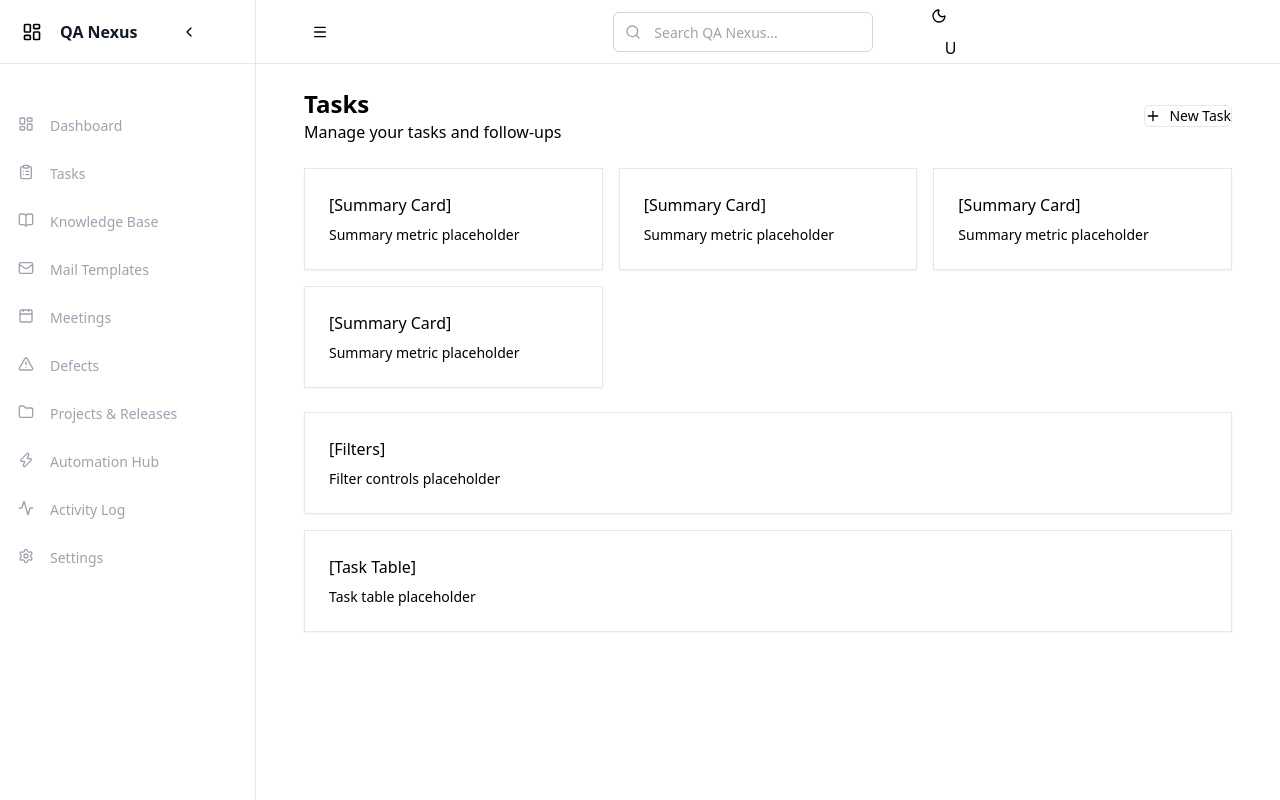
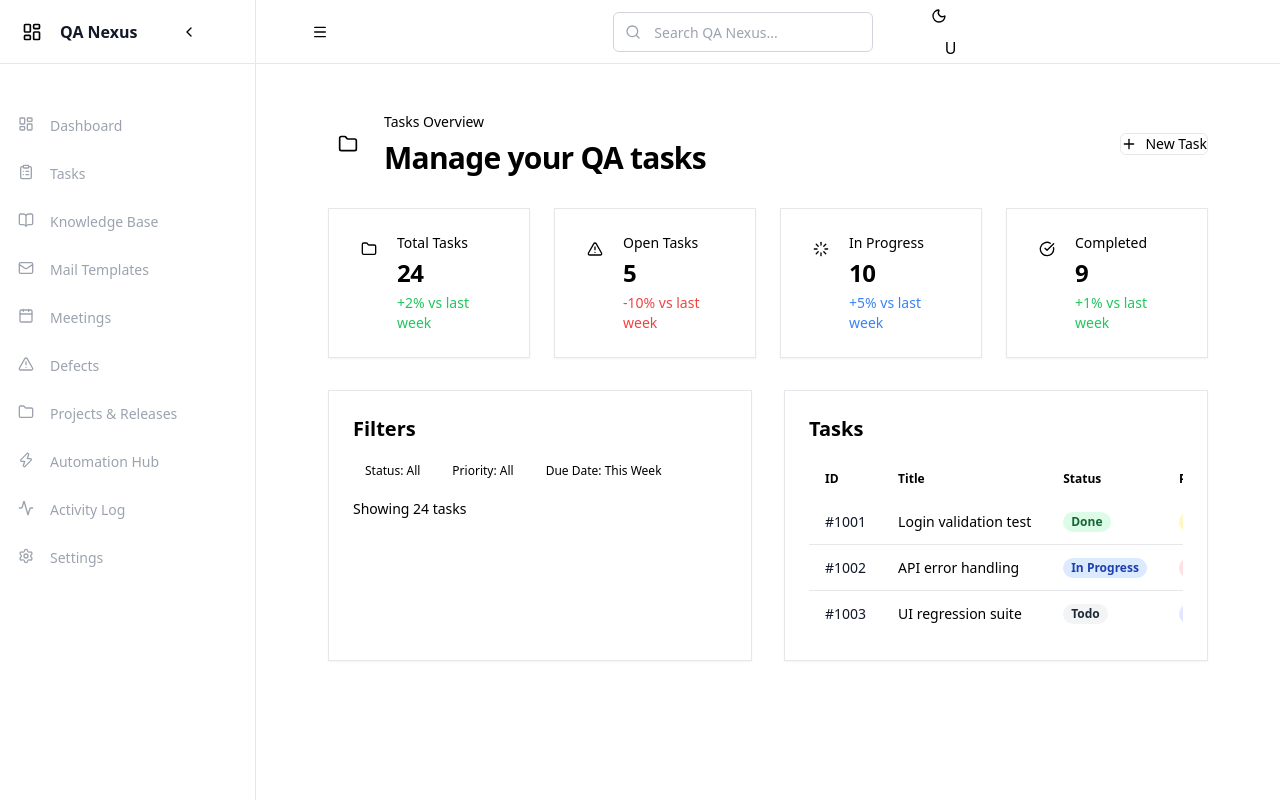
Before and after one commit to Dhanush03Kumar/QA-Nexus, a React (Vite) app: page /tasks in a window 1280 px wide. Built offline with nearby package versions, Linux system fonts and the light colour scheme.

Commit message:
Feature- Tasks 2.2

```diff
--- a/src/features/tasks/pages/tasks.page.tsx
+++ b/src/features/tasks/pages/tasks.page.tsx
@@ -1,22 +1,38 @@
 import * as React from 'react';
+import { Card } from '@/components/ui/card';
 import { Button } from '@/components/ui/button';
-import { Card } from '@/components/ui/card';
-import { Plus } from 'lucide-react';
+import { Badge } from '@/components/ui/badge';
+import {
+  Folder,
+  AlertTriangle,
+  Loader,
+  CheckCircle,
+  Plus,
+} from 'lucide-react';
 
 export const TasksPage = () => {
   return (
-    <div className="space-y-6">
+    <div className="space-y-8 p-6">
+      {/* Header */}
       <div className="flex flex-col sm:flex-row sm:items-center sm:justify-between">
-        <div>
-          <h1 className="text-2xl font-semibold">Tasks</h1>
-          <p className="text-muted-foreground">
-            Manage your tasks and follow-ups
-          </p>
+        <div className="flex flex-col items-start gap-4 sm:flex-row sm:items-center">
+          <div className="flex h-10 w-10 items-center justify-center bg-primary/10 rounded-lg text-primary shrink-0">
+            <Folder className="h-5 w-5" />
+          </div>
+          <div className="space-y-2 text-left">
+            <p className="text-sm font-medium text-muted-foreground">
+              Tasks Overview
+            </p>
+            <h1 className="text-3xl font-bold tracking-tight">
+              Manage your QA tasks
+            </h1>
+          </div>
         </div>
         <div className="flex items-center space-x-3">
           <Button
             variant="outline"
             aria-disabled="true"
+            className="whitespace-nowrap"
           >
             <Plus className="mr-2 h-4 w-4" />
             New Task
@@ -24,60 +40,215 @@ export const TasksPage = () => {
         </div>
       </div>
 
-      <div className="grid gap-4 md:grid-cols-2 lg:grid-cols-3">
-        {/* Summary Cards Placeholder */}
-        <Card className="col-span-1">
+      {/* Summary Cards */}
+      <div className="grid gap-6 md:grid-cols-2 lg:grid-cols-4">
+        {/* Total Tasks */}
+        <Card className="hover:bg-muted/50 transition-colors">
           <div className="p-6">
-            <h3 className="font-medium mb-2">[Summary Card]</h3>
-            <p className="text-muted-foreground text-sm">
-              Summary metric placeholder
-            </p>
+            <div className="flex items-start gap-3">
+              <div className="flex h-8 w-8 items-center justify-center bg-primary/10 rounded-lg text-primary shrink-0">
+                <Folder className="h-4 w-4" />
+              </div>
+              <div className="space-y-1">
+                <p className="text-sm font-medium text-muted-foreground">
+                  Total Tasks
+                </p>
+                <p className="text-2xl font-bold tracking-tight">
+                  24
+                </p>
+                <p className="text-sm text-green-500">
+                  +2% vs last week
+                </p>
+              </div>
+            </div>
           </div>
         </Card>
-        <Card className="col-span-1">
+
+        {/* Open Tasks */}
+        <Card className="hover:bg-muted/50 transition-colors">
           <div className="p-6">
-            <h3 className="font-medium mb-2">[Summary Card]</h3>
-            <p className="text-muted-foreground text-sm">
-              Summary metric placeholder
-            </p>
+            <div className="flex items-start gap-3">
+              <div className="flex h-8 w-8 items-center justify-center bg-primary/10 rounded-lg text-primary shrink-0">
+                <AlertTriangle className="h-4 w-4" />
+              </div>
+              <div className="space-y-1">
+                <p className="text-sm font-medium text-muted-foreground">
+                  Open Tasks
+                </p>
+                <p className="text-2xl font-bold tracking-tight">
+                  5
+                </p>
+                <p className="text-sm text-red-500">
+                  -10% vs last week
+                </p>
+              </div>
+            </div>
           </div>
         </Card>
-        <Card className="col-span-1">
+
+        {/* In Progress */}
+        <Card className="hover:bg-muted/50 transition-colors">
           <div className="p-6">
-            <h3 className="font-medium mb-2">[Summary Card]</h3>
-            <p className="text-muted-foreground text-sm">
-              Summary metric placeholder
-            </p>
+            <div className="flex items-start gap-3">
+              <div className="flex h-8 w-8 items-center justify-center bg-primary/10 rounded-lg text-primary shrink-0">
+                <Loader className="h-4 w-4" />
+              </div>
+              <div className="space-y-1">
+                <p className="text-sm font-medium text-muted-foreground">
+                  In Progress
+                </p>
+                <p className="text-2xl font-bold tracking-tight">
+                  10
+                </p>
+                <p className="text-sm text-blue-500">
+                  +5% vs last week
+                </p>
+              </div>
+            </div>
           </div>
         </Card>
-        <Card className="col-span-1">
+
+        {/* Completed */}
+        <Card className="hover:bg-muted/50 transition-colors">
           <div className="p-6">
-            <h3 className="font-medium mb-2">[Summary Card]</h3>
-            <p className="text-muted-foreground text-sm">
-              Summary metric placeholder
-            </p>
+            <div className="flex items-start gap-3">
+              <div className="flex h-8 w-8 items-center justify-center bg-primary/10 rounded-lg text-primary shrink-0">
+                <CheckCircle className="h-4 w-4" />
+              </div>
+              <div className="space-y-1">
+                <p className="text-sm font-medium text-muted-foreground">
+                  Completed
+                </p>
+                <p className="text-2xl font-bold tracking-tight">
+                  9
+                </p>
+                <p className="text-sm text-green-500">
+                  +1% vs last week
+                </p>
+              </div>
+            </div>
           </div>
         </Card>
       </div>
 
-      <div className="mt-4 grid gap-4">
-        {/* Filters Placeholder */}
-        <Card className="col-span-1">
+      {/* Filters and Table */}
+      <div className="grid gap-8 md:grid-cols-2">
+        {/* Filters Card */}
+        <Card>
           <div className="p-6">
-            <h3 className="font-medium mb-2">[Filters]</h3>
-            <p className="text-muted-foreground text-sm">
-              Filter controls placeholder
-            </p>
+            <h2 className="text-xl font-bold mb-4">Filters</h2>
+            <div className="space-y-4">
+              <div className="flex flex-wrap gap-2">
+                <span className="px-3 py-1 text-xs font-medium bg-muted rounded">
+                  Status: All
+                </span>
+                <span className="px-3 py-1 text-xs font-medium bg-muted rounded">
+                  Priority: All
+                </span>
+                <span className="px-3 py-1 text-xs font-medium bg-muted rounded">
+                  Due Date: This Week
+                </span>
+              </div>
+              <div className="text-sm text-muted-foreground">
+                Showing 24 tasks
+              </div>
+            </div>
           </div>
         </Card>
 
-        {/* Task Table Placeholder */}
-        <Card className="col-span-1">
+        {/* Tasks Table Card */}
+        <Card>
           <div className="p-6">
-            <h3 className="font-medium mb-2">[Task Table]</h3>
-            <p className="text-muted-foreground text-sm">
-              Task table placeholder
-            </p>
+            <h2 className="text-xl font-bold mb-4">Tasks</h2>
+            <div className="overflow-hidden">
+              <table className="w-full text-sm text-left rtl:text-right rtl:whitespace-nowrap">
+                <thead className="text-xs font-medium text-muted-foreground">
+                  <tr>
+                    <th scope="col" className="px-4 py-3">ID</th>
+                    <th scope="col" className="px-4 py-3">Title</th>
+                    <th scope="col" className="px-4 py-3">Status</th>
+                    <th scope="col" className="px-4 py-3">Priority</th>
+                    <th scope="col" className="px-4 py-3">Due Date</th>
+                    <th scope="col" className="px-4 py-3">Actions</th>
+                  </tr>
+                </thead>
+                <tbody className="bg-white divide-y divide-gray-200">
+                  <tr>
+                    <td className="px-4 py-3 whitespace-nowrap text-sm text-gray-900">
+                      #1001
+                    </td>
+                    <td className="px-4 py-3 whitespace-nowrap text-sm font-medium">
+                      Login validation test
+                    </td>
+                    <td className="px-4 py-3 whitespace-nowrap">
+                      <span className="px-2 inline-flex text-xs leading-5 font-semibold rounded-full bg-green-100 text-green-800">
+                        Done
+                      </span>
+                    </td>
+                    <td className="px-4 py-3 whitespace-nowrap">
+                      <span className="px-2 inline-flex text-xs leading-5 font-semibold rounded-full bg-yellow-100 text-yellow-800">
+                        Medium
+                      </span>
+                    </td>
+                    <td className="px-4 py-3 whitespace-nowrap text-sm text-gray-500">
+                      Jun 28, 2026
+                    </td>
+                    <td className="px-4 py-3 whitespace-nowrap text-sm text-muted-foreground">
+                      Edit
+                    </td>
+                  </tr>
+                  <tr>
+                    <td className="px-4 py-3 whitespace-nowrap text-sm text-gray-900">
+                      #1002
+                    </td>
+                    <td className="px-4 py-3 whitespace-nowrap text-sm font-medium">
+                      API error handling
+                    </td>
+                    <td className="px-4 py-3 whitespace-nowrap">
+                      <span className="px-2 inline-flex text-xs leading-5 font-semibold rounded-full bg-blue-100 text-blue-800">
+                        In Progress
+                      </span>
+                    </td>
+                    <td className="px-4 py-3 whitespace-nowrap">
+                      <span className="px-2 inline-flex text-xs leading-5 font-semibold rounded-full bg-red-100 text-red-800">
+                        High
+                      </span>
+                    </td>
+                    <td className="px-4 py-3 whitespace-nowrap text-sm text-gray-500">
+                      Jul 2, 2026
+                    </td>
+                    <td className="px-4 py-3 whitespace-nowrap text-sm text-muted-foreground">
+                      Edit
+                    </td>
+                  </tr>
+                  <tr>
+                    <td className="px-4 py-3 whitespace-nowrap text-sm text-gray-900">
+                      #1003
+                    </td>
+                    <td className="px-4 py-3 whitespace-nowrap text-sm font-medium">
+                      UI regression suite
+                    </td>
+                    <td className="px-4 py-3 whitespace-nowrap">
+                      <span className="px-2 inline-flex text-xs leading-5 font-semibold rounded-full bg-gray-100 text-gray-800">
+                        Todo
+                      </span>
+                    </td>
+                    <td className="px-4 py-3 whitespace-nowrap">
+                      <span className="px-2 inline-flex text-xs leading-5 font-semibold rounded-full bg-indigo-100 text-indigo-800">
+                        Low
+                      </span>
+                    </td>
+                    <td className="px-4 py-3 whitespace-nowrap text-sm text-gray-500">
+                      Jul 5, 2026
+                    </td>
+                    <td className="px-4 py-3 whitespace-nowrap text-sm text-muted-foreground">
+                      Edit
+                    </td>
+                  </tr>
+                </tbody>
+
+              </table>
+            </div>
           </div>
         </Card>
       </div>
```
Also changed, not shown: 1 other file (tests, documents, lock files or other folders).
